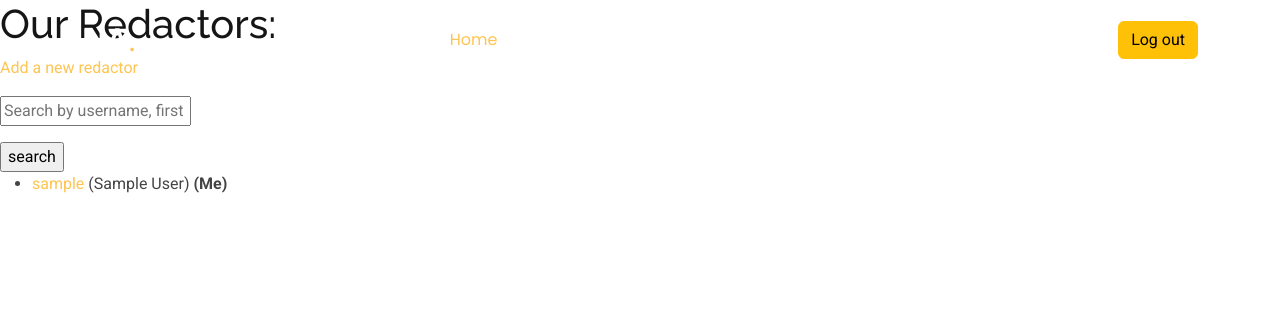
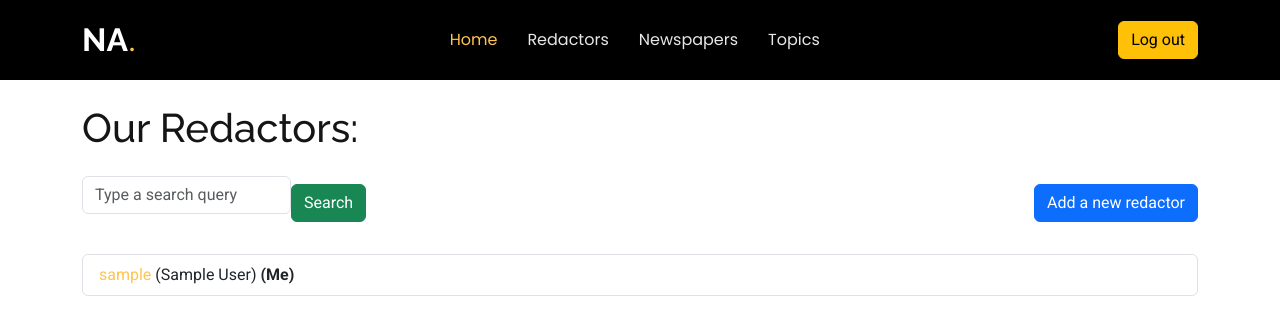
Before and after one commit to Wallian169/newspaper-agency, a Django app: page /redactors/ in a window 1280 px wide. Shown: the top 335 px of the page. Run offline with Django 5.2, Linux system fonts and the light colour scheme; the visitor is signed in with stand-in values (Sample User, id 1); data comes from the database, SQL or seed files in the repository; some libraries are stand-ins or nearby versions.

Commit message:
improved 'redactors_list.html' using bootstrap

```diff
--- a/manage_app/forms.py
+++ b/manage_app/forms.py
@@ -77,7 +77,7 @@ class RedactorSearchForm(forms.Form):
         label="",
         required=False,
         widget=forms.TextInput(
-            attrs={"placeholder": "Search by username, first name, or last name"}
+            attrs={"placeholder": "Type a search query"}
         )
     )
 
--- a/manage_app/views.py
+++ b/manage_app/views.py
@@ -29,7 +29,7 @@ def index(request: HttpRequest) -> HttpResponse:
     }
     return render(
         request,
-        "manage_app/indexs.html",
+        "manage_app/index.html",
         context=context,
     )
 
--- a/static/assets/css/main.css
+++ b/static/assets/css/main.css
@@ -1721,3 +1686,8 @@ section,
     background-color: #ffffff; /* New background color */
     color: #000000; /* New text color */
 }
+
+.form-control {
+    max-width: 300px; /* Adjust this value as needed */
+    flex: 1; /* Makes sure the field takes available space */
+}
--- a/templates/base.html
+++ b/templates/base.html
@@ -40,7 +40,7 @@
 
 <body class="index-page">
 
-  <header id="header" class="header d-flex align-items-center fixed-top">
+  <header id="header" class="header d-flex align-items-center bg-black">
     <div class="container-fluid container-xl position-relative d-flex align-items-center justify-content-between">
 
       <a href="#" class="logo d-flex align-items-center me-auto me-lg-0">
--- a/templates/manage_app/index.html
+++ b/templates/manage_app/index.html
@@ -13,7 +13,7 @@
       <div class="container">
 
         <div class="row justify-content-center text-center" data-aos="fade-up" data-aos-delay="100">
-          <div class="col-xl-7 col-lg-10">
+          <div class="col-xl-7 col-lg-8">
             <h2>Welcome to Our Newspaper Agency<span>.</span></h2>
           </div>
         </div>
--- a/templates/manage_app/redactor_list.html
+++ b/templates/manage_app/redactor_list.html
@@ -1,26 +1,39 @@
 {% extends "base.html" %}
+{% load crispy_forms_filters %}
 
 {% block title %}
-	<title>Redactors team</title>
+    <title>Redactors Team</title>
 {% endblock %}
+
 {% block content %}
-  <h1>Our Redactors:</h1>
-  <p><a href="{% url 'manage_app:redactor-create' %}">Add a new redactor</a></p>
-  <form action="" method="get">
-    {{ search_form.as_p }}
-    <input type="submit" value="search">
+    <div class="container mt-4">
+        <h1 class="mb-4">Our Redactors:</h1>
+
+        <div class="d-flex justify-content-between align-items-center mb-4">
+            <form action="" method="get" class="d-flex align-items-lg-center">
+                {{ search_form | crispy }}
+                <button type="submit" class="btn btn-success">Search</button>
             </form>
+
+            <a href="{% url 'manage_app:redactor-create' %}" class="btn btn-primary">Add a new redactor</a>
+        </div>
+
         {% if redactor_list %}
-    <ul>
-      {% for redactor in redactor_list%}
-        <li>
-          <a href="{% url 'manage_app:redactor-detail' pk=redactor.id %}">{{ redactor.username }}</a>
+            <ul class="list-group mb-3">
+                {% for redactor in redactor_list %}
+                    <li class="list-group-item">
+                        <a href="{% url 'manage_app:redactor-detail' pk=redactor.id %}">
+                            {{ redactor.username }}
+                        </a>
                         ({{ redactor.first_name }} {{ redactor.last_name }})
-          {% if redactor.id == user.id %}<strong>(Me)</strong>{% endif %}
+                        {% if redactor.id == user.id %}
+                            <strong class="ml-2">(Me)</strong>
+                        {% endif %}
                     </li>
                 {% endfor %}
             </ul>
         {% else %}
-    <p>There are no redactors yet</p>
+            <p class="mt-3">There are no redactors yet</p>
         {% endif %}
+    </div>
 {% endblock %}
```
Also changed, not shown: other parts of static/assets/css/main.css (+4 -39 lines). Lines whose indentation alone changed are shown as unchanged.
